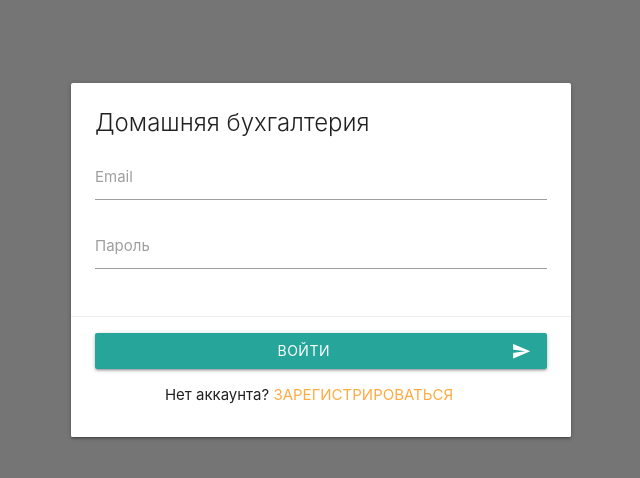
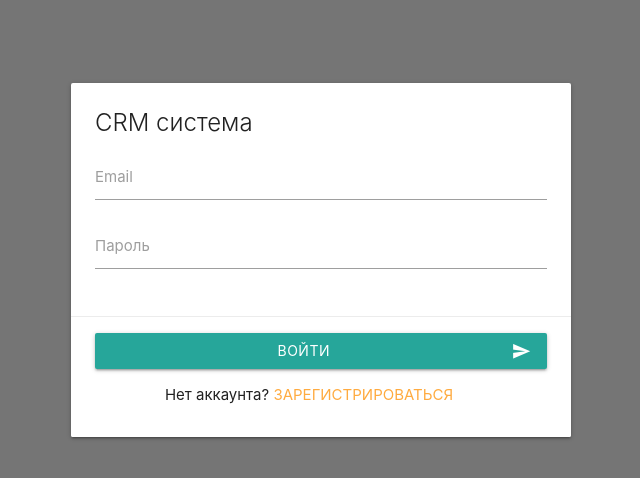
Before and after one commit to NikolaiNekrasov/CRM_VUE_JS, a Vue app: page /login in a window 1280 px wide. Shown: the top 478 px of the page, without its empty margins (319-959 px from the left). Built offline with nearby package versions, Linux system fonts and the light colour scheme; no server answers.

Commit message:
Доделал SEO title

```diff
--- a/package.json
+++ b/package.json
@@ -16,6 +16,7 @@
     "register-service-worker": "^1.7.1",
     "vue": "^2.6.11",
     "vue-chartjs": "^3.5.0",
+    "vue-meta": "^2.3.3",
     "vue-router": "^3.1.6",
     "vuejs-paginate": "^2.1.0",
     "vuelidate": "^0.7.5",
--- a/src/locales/en.json
+++ b/src/locales/en.json
@@ -47,7 +47,7 @@
   "Stayed": "Left",
   "RecordHasBeenCreated": "Record has been created",
   "NotEnoughMoney": "Not enough money",
-  "CRM_Title": "CRM by Vladilen",
+  "CRM_Title": "CRM by Nick",
   "Message_EmailRequired": "Email field is required",
   "Message_EmailValid": "Enter valid email",
   "Password": "Password",
--- a/src/locales/ru.json
+++ b/src/locales/ru.json
@@ -48,7 +48,7 @@
   "Stayed": "Осталось",
   "RecordHasBeenCreated": "Запись успешно создана",
   "NotEnoughMoney": "Недостаточно средств на счете",
-  "CRM_Title": "Домашняя бухгалтерия",
+  "CRM_Title": "CRM система",
   "Message_EmailRequired": "Поле Email не должно быть пустым",
   "Message_EmailValid": "Введите корретный Email",
   "Password": "Пароль",
--- a/src/main.js
+++ b/src/main.js
@@ -1,5 +1,6 @@
 import Vue from 'vue'
 import Vuelidate from 'vuelidate'
+import VueMeta from 'vue-meta'
 import App from './App.vue'
 import Paginate from 'vuejs-paginate'
 import router from './router'
@@ -9,6 +10,7 @@ import currencyFilter from '@/filters/currency.filter'
 import localizeFilter from '@/filters/localize.filter'
 import tooltipDirective from '@/directives/tooltip.directive'
 import messagePlugin from '@/utils/message.plugin'
+import titlePlugin from '@/utils/title.plugin'
 import Loader from '@/components/app/Loader'
 import './registerServiceWorker'
 import 'materialize-css/dist/js/materialize.min'
@@ -20,7 +22,9 @@ import 'firebase/database'
 Vue.config.productionTip = false
 
 Vue.use(messagePlugin)
+Vue.use(titlePlugin)
 Vue.use(Vuelidate)
+Vue.use(VueMeta)
 Vue.filter('date', dateFilter)
 Vue.filter('currency', currencyFilter)
 Vue.filter('localize', localizeFilter)
```
Also changed, not shown: 2 other files (tests, documents, lock files or other folders).
